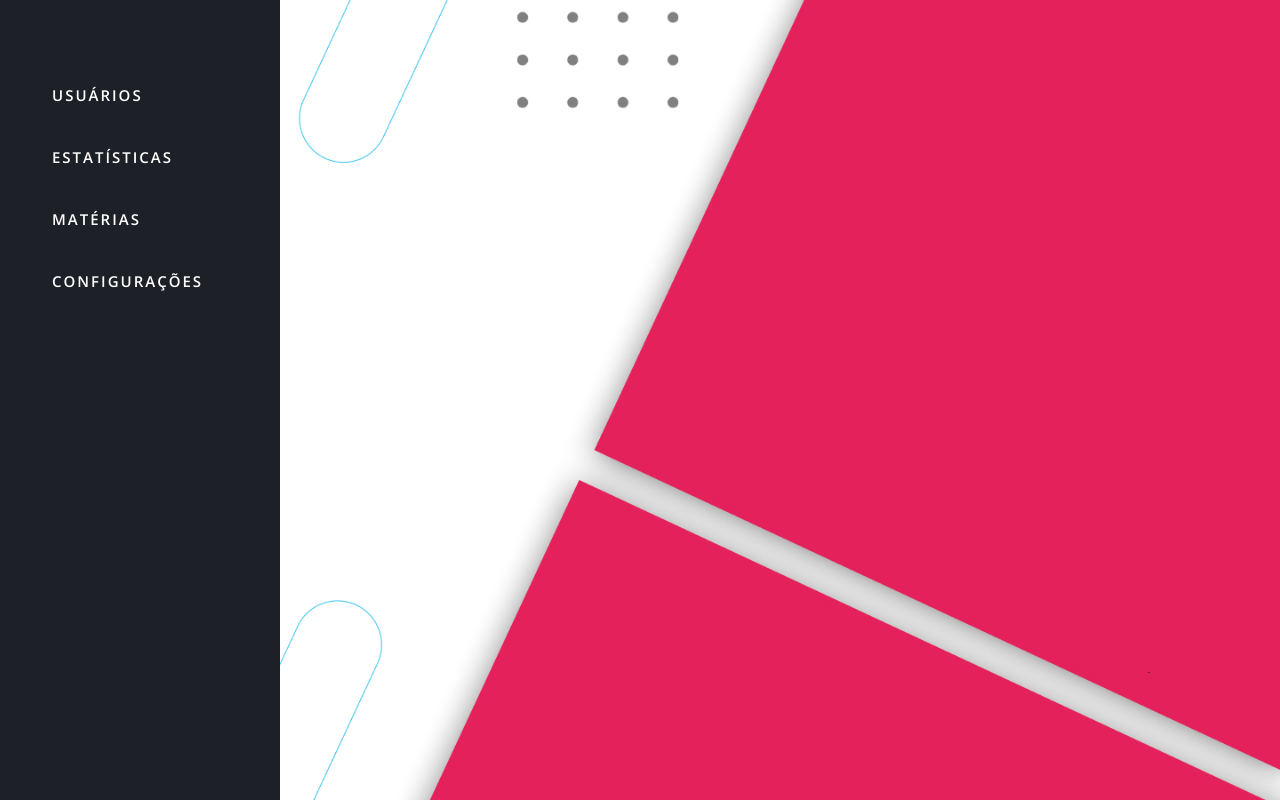
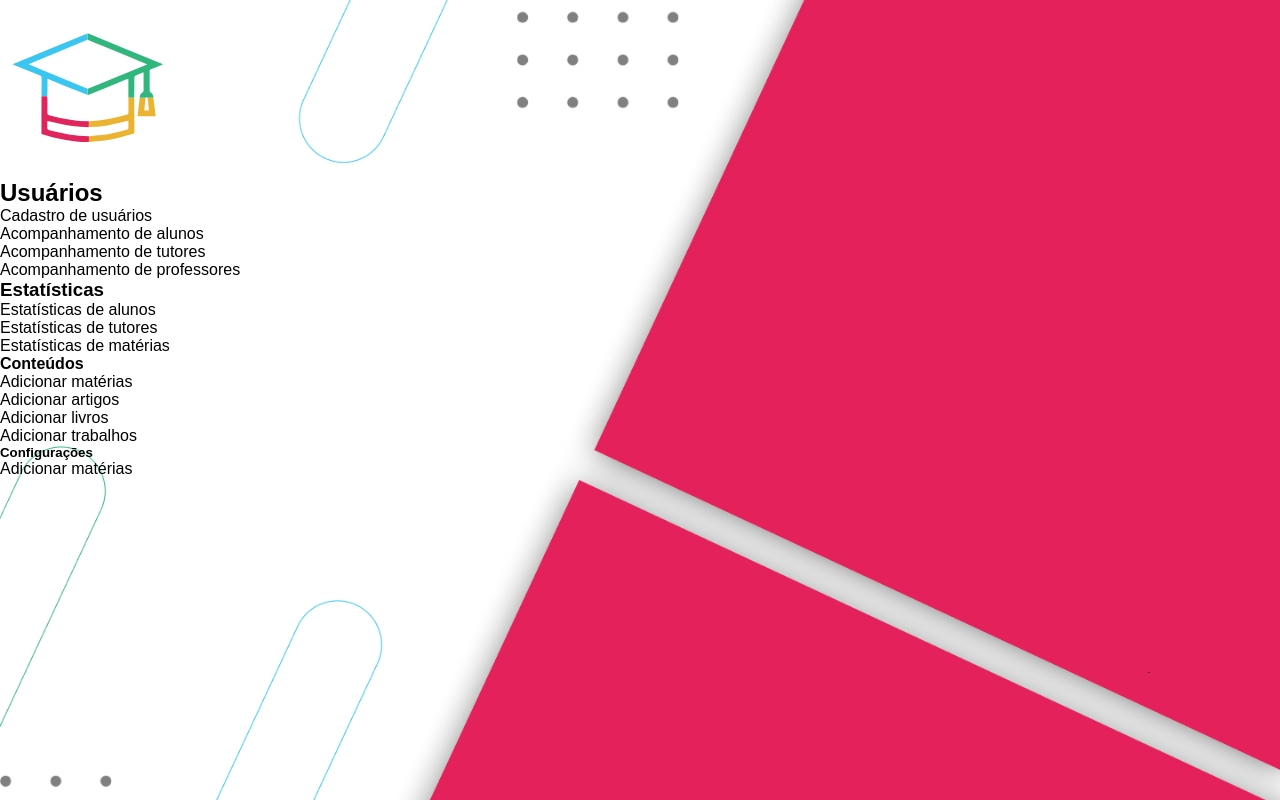
Before and after one commit to salazar185/EduMatch, a Next.js app: page /home in a window 1280 px wide. Built offline with nearby package versions, Linux system fonts and the light colour scheme.

Commit message:
Tela de HOME iniciada

```diff
--- a/src/app/home/page.js
+++ b/src/app/home/page.js
@@ -1,45 +1,63 @@
-import style from "./styles.home.css"
+import style from "../home/styles.home.css"
 export default function home() {
     return (
-        <nav class="sidenav">
-            <ul class="main-buttons">
-                <li>
-                    <i class="fa fa-circle fa-2x"></i>
-                    Usuários
-                    <ul class="hidden">
-                        <li>Cadastro de usuário</li>
+        <main>
+            {/* DIV GERAL - CONTAINER */}
+            <div className={style.container}>
+
+                {/* ICONE EDUMATCH */}
+                <div>
+                    <img src="/Hat.svg" className={style.hat}></img>
+                </div>
+
+                {/* DIV DOS ICONES */}
+                <div>
+
+                    {/* OPÇÃO USUARIOS */}
+                    <div>
+                        <h2>Usuários</h2>
+                        {/* LISTA DAS OPÇÕES */}
+                        <ul>
+                            <li>Cadastro de usuários</li>
                             <li>Acompanhamento de alunos</li>
                             <li>Acompanhamento de tutores</li>
                             <li>Acompanhamento de professores</li>
                         </ul>
-                </li>
-                <li>
-                    <i class="fa fa-circle fa-2x"></i>
-                    Estatísticas
-                    <ul class="hidden">
+                    </div>
+
+                    {/* OPÇÃO ESTATÍSTICAS */}
+                    <div>
+                        <h3>Estatísticas</h3>
+                        {/* LISTA DAS OPÇÕES */}
+                        <ul>
                             <li>Estatísticas de alunos</li>
                             <li>Estatísticas de tutores</li>
                             <li>Estatísticas de matérias</li>
                         </ul>
-                </li>
-                <li>
-                    <i class="fa fa-circle fa-2x"></i>
-                    Matérias
-                    <ul class="hidden">
+                    </div>
+
+                    {/* OPÇÃO CONTEÚDOS */}
+                    <div>
+                        <h4>Conteúdos</h4>
+                        {/* LISTA DAS OPÇÕES */}
+                        <ul>
                             <li>Adicionar matérias</li>
                             <li>Adicionar artigos</li>
                             <li>Adicionar livros</li>
                             <li>Adicionar trabalhos</li>
                         </ul>
-                </li>
-                <li>
-                    <i class="fa fa-circle fa-2x"></i>
-                    Configurações
-                    <ul class="hidden">
-                        <li>Suporte</li>
+                    </div>
+
+                    {/* OPÇÃO CONFIGURAÇÕES */}
+                    <div>
+                        <h5>Configurações</h5>
+                        {/* LISTA DAS OPÇÕES */}
+                        <ul>
+                            <li>Adicionar matérias</li>
                         </ul>
-                </li>
-            </ul>
-        </nav>
+                    </div>
+                </div>
+            </div>
+        </main>
     )
 }
--- a/src/app/home/styles.home.css
+++ b/src/app/home/styles.home.css
@@ -1,85 +1,3 @@
-@import url(https://fonts.googleapis.com/css?family=Open+Sans:600);
-
-.sidenav {
-    position: fixed;
-    width: 280px;
-    height: 100%;
-    background-color: #1e2027;
+.h2{
+    color: #0ab;
 }
-
-.sidenav .main-buttons {
-    list-style-type: none;
-    margin: 64px 0;
-    padding: 0;
-    color: #fff;
-}
-
-.sidenav .main-buttons li {
-    text-transform: uppercase;
-    letter-spacing: 2px;
-    font-family: "Open Sans", sans-serif;
-    font-size: 15px;
-    font-weight: 600;
-}
-
-.sidenav .main-buttons>li {
-    padding: 16px 52px;
-    -moz-box-sizing: border-box;
-    -webkit-box-sizing: border-box;
-    box-sizing: border-box;
-}
-
-.sidenav .main-buttons>li .fa {
-    position: absolute;
-    left: 12px;
-    color: #414655;
-}
-
-.sidenav .main-buttons>li:hover,
-.sidenav .main-buttons>li:active,
-.sidenav .main-buttons>li:focus {
-    background-color: #292c35;
-    cursor: pointer;
-}
-
-.sidenav .main-buttons>li:hover .hidden,
-.sidenav .main-buttons>li:active .hidden,
-.sidenav .main-buttons>li:focus .hidden {
-    width: 228px;
-}
-
-.hidden {
-    width: 0;
-    height: 100%;
-    padding: 64px 0;
-    position: absolute;
-    top: 0;
-    right: 0;
-    overflow: hidden;
-    list-style-type: none;
-    background-color: #292c35;
-    -moz-transition: 0.3s;
-    -o-transition: 0.3s;
-    -webkit-transition: 0.3s;
-    transition: 0.3s;
-}
-
-.hidden li {
-    padding: 16px 24px;
-}
-
-.hidden li:hover,
-.hidden li:active,
-.hidden li:focus {
-    background-color: #323541;
-}
-
-body {
-    background-color: #caccd6;
-    line-height: 30px;
-}
-
-html,
-body {
-    height: 100%;
-}
--- a/src/app/login/page.js
+++ b/src/app/login/page.js
@@ -1,7 +1,6 @@
 import Form from "./form";
 import style from "./styles.module.css";
 export default function login() {
-
     return (
         <div>
             <header className={style.headerlogo}>
```
Also changed, not shown: src/app/login/styles.module.css (+9 -10 lines). Lines whose indentation alone changed are shown as unchanged.
